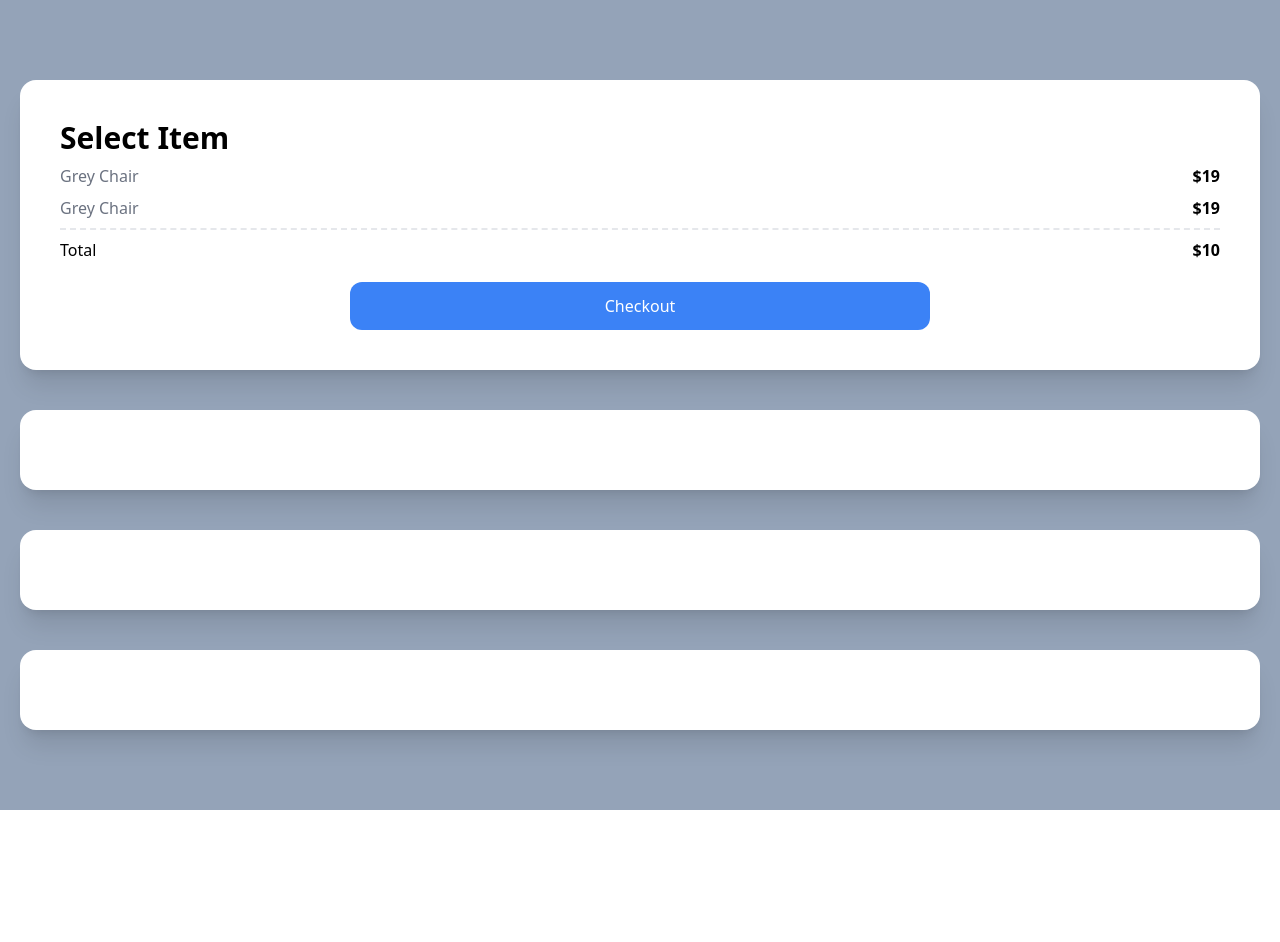
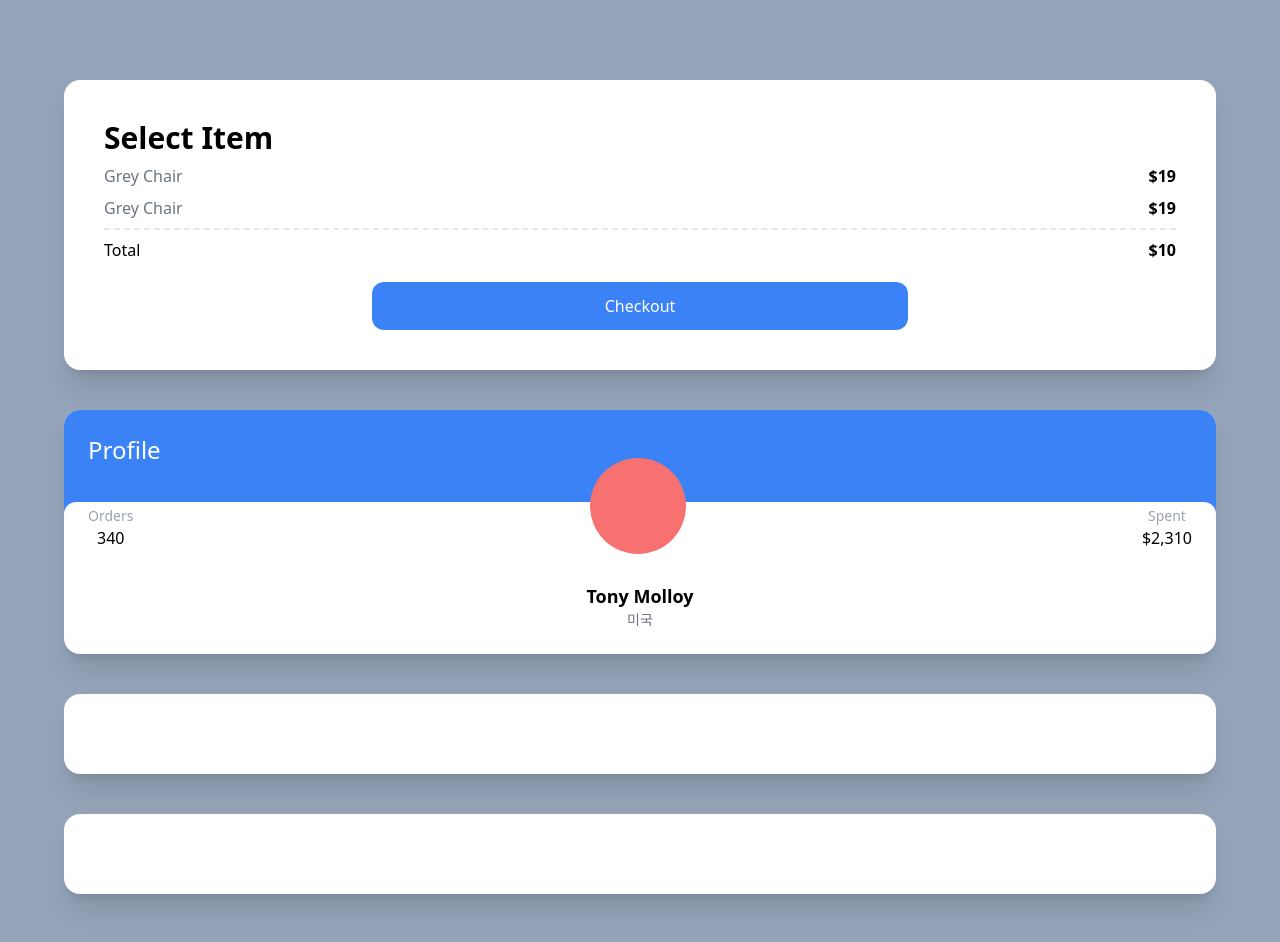
Before and after one commit to jaieve/carrot-market, a Next.js app: page / in a window 1280 px wide. Shown: the top 942 px of the page. Before the commit the page ends 810 px from the top, so only its background shows below. Built offline with nearby package versions, Linux system fonts and the light colour scheme.

Commit message:
[tailwind] test

```diff
--- a/pages/index.tsx
+++ b/pages/index.tsx
@@ -2,7 +2,7 @@
 
 const Home: NextPage = () => {
   return (
-    <div className="bg-slate-400 py-20 px-5 grid gap-10">
+    <div className="bg-slate-400 py-20 px-16 grid gap-10">
       <div className="bg-white p-10 rounded-2xl shadow-xl">
         <span className="font-semibold text-3xl">Select Item</span>
         <div className="flex justify-between my-2">
@@ -21,7 +21,28 @@
           Checkout
         </div>
       </div>
-      <div className="bg-white p-10 rounded-2xl shadow-xl"></div>
+      <div className="bg-white overflow-hidden rounded-2xl shadow-xl">
+        <div className="bg-blue-500 p-6 pb-14">
+          <span className="text-white text-2xl">Profile</span>
+        </div>
+        <div className="rounded-xl p-6 bg-white relative -top-5">
+          <div className="flex relative -top-5 itemd-end justify-between">
+            <div className="flex flex-col items-center text-center">
+              <span className="text-sm text-gray-400">Orders</span>
+              <span className="font- ">340</span>
+            </div>
+            <div className="relative -top-12 h-24 w-24 bg-red-400 rounded-full"></div>
+            <div className="flex flex-col items-center text-center">
+              <span className="text-sm text-gray-400">Spent</span>
+              <span className="font-medium">$2,310</span>
+            </div>
+          </div>
+          <div className="relative flex flex-col items-center -mt-10 -mb-5">
+            <span className="text-lg font-semibold">Tony Molloy</span>
+            <span className="text-sm text-gray-500">미국</span>
+          </div>
+        </div>
+      </div>
       <div className="bg-white p-10 rounded-2xl shadow-xl"></div>
       <div className="bg-white p-10 rounded-2xl shadow-xl"></div>
     </div>
```
